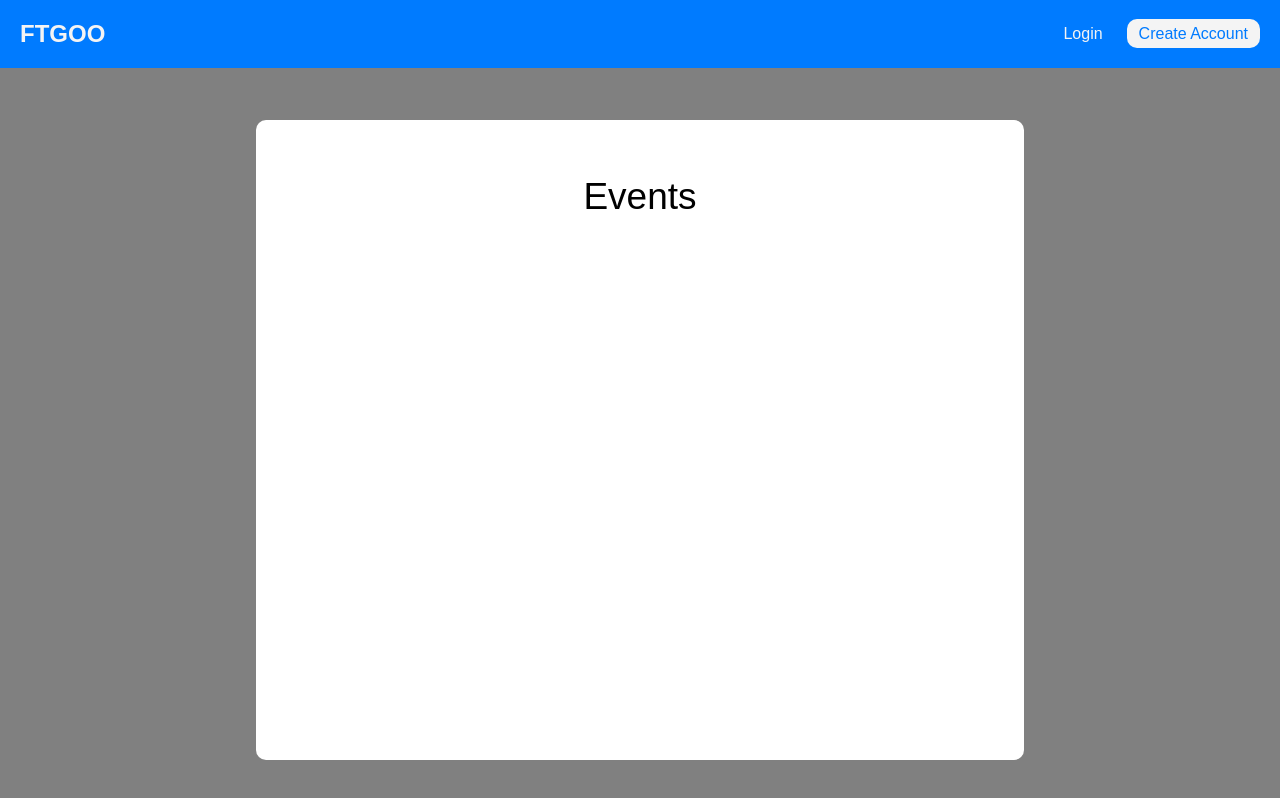
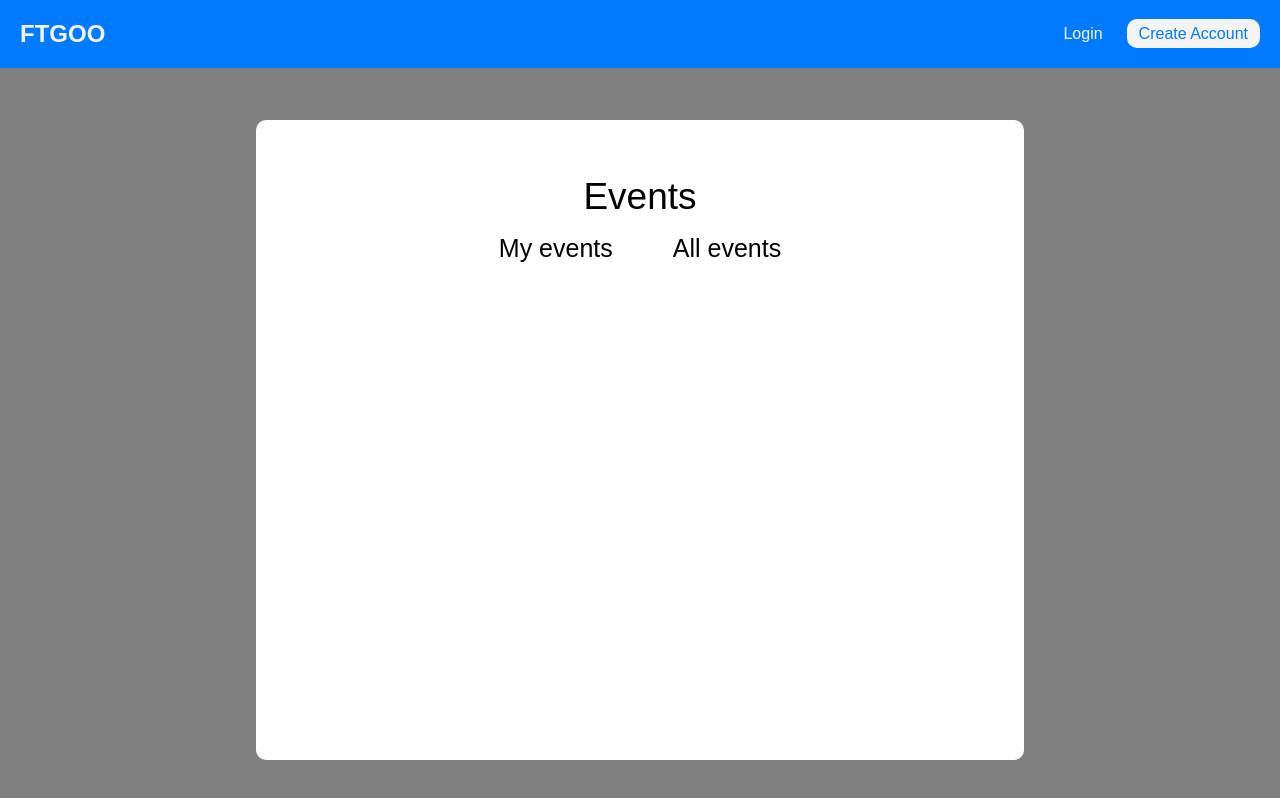
Before and after one commit to Sterling-Gore/COSC4353, a Next.js app in the folder ftgoo/: page /events in a window 1280 px wide. Built offline with nearby package versions, Linux system fonts and the light colour scheme.

Commit message:
Updated with small bugs in notifications page

```diff
--- a/ftgoo/pages/events/index.js
+++ b/ftgoo/pages/events/index.js
@@ -1,6 +1,7 @@
-import React from "react";
+import React, { useState } from "react";
 
 export default function Notifications() {
+  const [selectedButton, setSelectedButton] = useState("myEvents");
 
   return (
     <div style={styles.container}>
@@ -16,9 +17,19 @@ export default function Notifications() {
         </nav>
 
         <div style={styles.notificationsContainer}>
-          <p style={styles.notificationsText}>
+          <p style={styles.eventsText}>
             Events
           </p>
+
+          <div style={styles.eventsButtonsContainer}>
+            <button style={styles.eventsButtons}>
+              My events
+            </button>
+
+            <button style={styles.eventsButtons}>
+              All events
+            </button>
+          </div>
         </div>
       </div>
     </div>
@@ -86,20 +97,35 @@ const styles = {
     textAlign: "center",
     borderRadius: "10px",
   },
-  notificationsText: {
+  eventsText: {
     fontSize: "37px",
     color: "black",
     marginTop: "7vh",
     fontWeight: 500,
-    marginBottom: "10vh",
+    marginBottom: "2vh",
   },
   eventContainer: {
     marginBottom: "5vh",
     width: "80%",
     height: "12vh",
-    border: "1px solid black",  // Ensure the border is black and solid
+    border: "1px solid black",
     display: "flex",
-    alignItems: "flex-start", // Align items to the top
-    position: "relative", // For absolute positioning of child elements
+    alignItems: "flex-start",
+    position: "relative",
+  },
+  eventsButtonsContainer: {
+    display: "flex",
+    alignItems: "center",
+    justifyContent: "center",
+  },
+  eventsButtons: {
+    display: "flex",
+    marginRight: "30px",
+    marginLeft: "30px",
+    fontSize: "25px",
+    backgroundColor: "white",
+    color: "black",
+    border: "none",
+    cursor: "pointer",
   },
 };
--- a/ftgoo/pages/notifications/index.js
+++ b/ftgoo/pages/notifications/index.js
@@ -144,7 +144,7 @@ const styles = {
       position: "absolute",
       top: 0,
       right: 0,
-      maxWidth: "400px",
+      maxWidth: "415px",
       lineHeight: "1.5",
     },
   };
```
